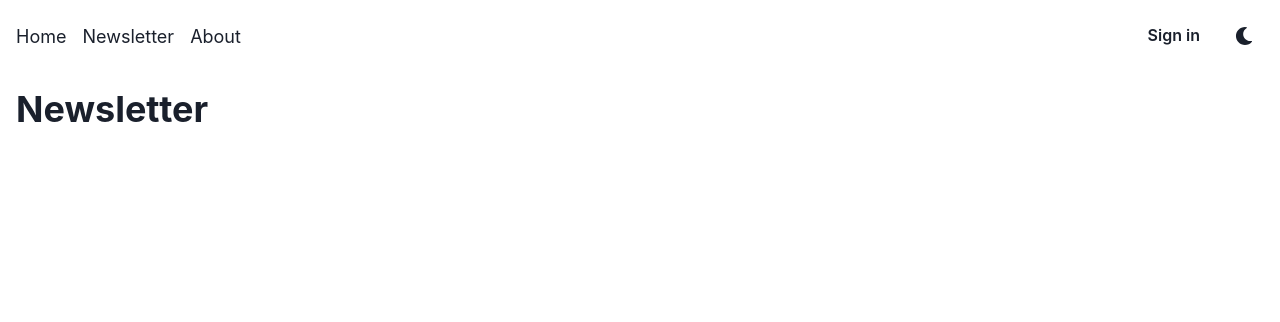
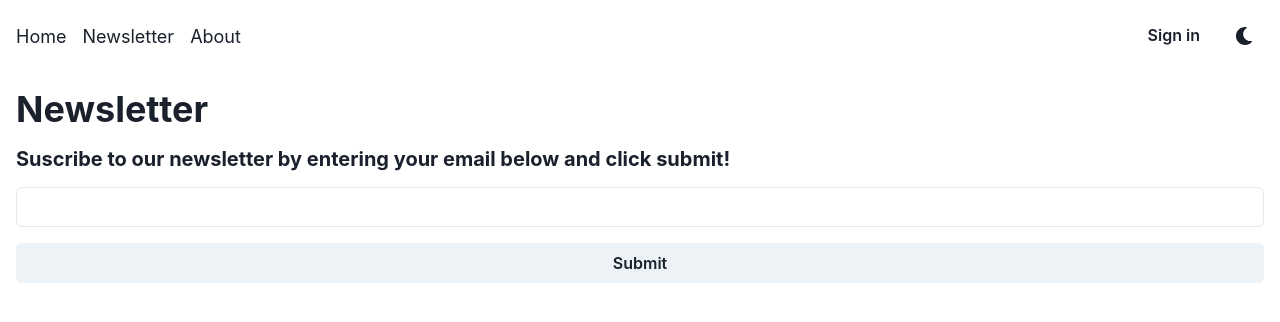
Before and after one commit to dandyling/university-search, a React (Create React App) app: page /newsletter in a window 1280 px wide. Shown: the top 322 px of the page. Built offline with nearby package versions, Linux system fonts and the light colour scheme; no server answers.

Commit message:
feat: :sparkles: Add newsletter functionality

```diff
--- a/src/About.tsx
+++ b/src/About.tsx
@@ -1,4 +1,4 @@
-import { Flex, Heading } from "@chakra-ui/react";
+import { Flex, Heading, Text } from "@chakra-ui/react";
 import React from "react";
 import { Layout } from "./components/Layout";
 
@@ -7,6 +7,10 @@ export const About = () => {
     <Layout>
       <Flex direction="column" justifyContent="flex-start">
         <Heading as="h1">About</Heading>
+        <Text>
+          This website allows you to search for university from all around the
+          world
+        </Text>
       </Flex>
     </Layout>
   );
--- a/src/Newsletter.tsx
+++ b/src/Newsletter.tsx
@@ -1,12 +1,50 @@
-import { Flex, Heading } from "@chakra-ui/react";
-import React from "react";
+import { Button, Flex, Heading, Input, useToast } from "@chakra-ui/react";
+import React, { useState } from "react";
+import { db } from ".";
 import { Layout } from "./components/Layout";
 
 export const Newsletter = () => {
+  const [email, setEmail] = useState("");
+  const toast = useToast();
+
+  const handleSubmit = async () => {
+    try {
+      await db.collection("newsletter").add({ email });
+      toast({
+        title: "Suscribe successful",
+        description: `You are successfully suscribed to our newsletter!`,
+        status: "success",
+        duration: 3000,
+        isClosable: true,
+      });
+    } catch (error) {
+      toast({
+        title: "Suscribe unsuccessful",
+        description: `${error.code}: ${error.message}`,
+        status: "error",
+        duration: 3000,
+        isClosable: true,
+      });
+    }
+  };
+
   return (
     <Layout>
       <Flex direction="column" justifyContent="flex-start">
-        <Heading as="h1">Newsletter</Heading>
+        <Heading pb={4} as="h1">
+          Newsletter
+        </Heading>
+        <Heading pb={4} as="h2" size="md">
+          Suscribe to our newsletter by entering your email below and click
+          submit!
+        </Heading>
+        <Input
+          mb={4}
+          type="email"
+          value={email}
+          onChange={(e) => setEmail(e.currentTarget.value)}
+        />
+        <Button onClick={handleSubmit}>Submit</Button>
       </Flex>
     </Layout>
   );
--- a/src/index.tsx
+++ b/src/index.tsx
@@ -6,6 +6,7 @@ import reportWebVitals from "./reportWebVitals";
 import * as serviceWorker from "./serviceWorker";
 import firebase from "firebase/app";
 import "firebase/auth";
+import "firebase/firestore";
 import { firebaseConfig } from "./config";
 import { RecoilRoot } from "recoil";
 
@@ -30,3 +31,5 @@ serviceWorker.unregister();
 // to log results (for example: reportWebVitals(console.log))
 // or send to an analytics endpoint. Learn more: https://bit.ly/CRA-vitals
 reportWebVitals();
+
+export const db = firebase.firestore();
```
